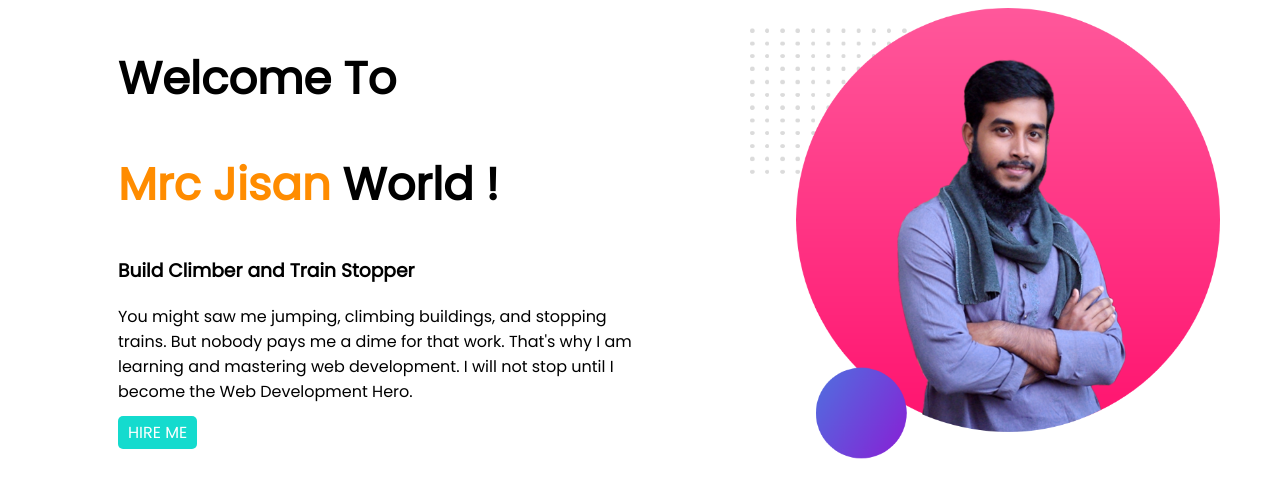
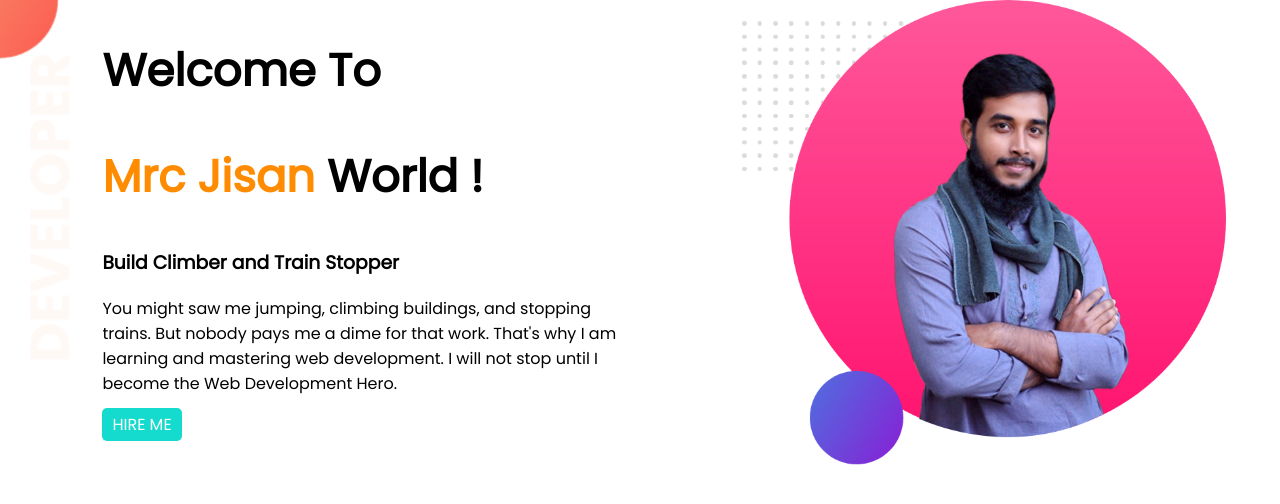
Before and after one commit to maksudur72/Developer-Portfolio, a plain HTML site: page index.html in a window 1280 px wide. Drawn offline with Linux system fonts and the light colour scheme; a web font is replaced by a local one.

Commit message:
top-banner-added

```diff
--- a/index.html
+++ b/index.html
@@ -13,7 +13,7 @@
 </head>
 
 <body>
-    <section>
+    <section class="top-banner">
         <div class="half-width">
             <h1>Welcome To</h1>
             <h1><span class="color">Mrc Jisan</span> World !</h1>
@@ -24,7 +24,7 @@
             <a class="link-button" target="_blank" href="https://github.com/maksudur72">HIRE ME</a>
         </div>
         <div class="half-width">
-            <img src="Jisan (2).png" alt="">
+            <img src="images/Jisan (2).png" alt="">
         </div>
     </section>
 </body>
--- a/style.css
+++ b/style.css
@@ -1,6 +1,7 @@
 body {
     font-family: 'Mochiy Pop P One', sans-serif;
     font-family: 'Poppins', sans-serif;
+    margin: 0;
 }
 
 section {
@@ -9,8 +10,8 @@ section {
 
 .half-width {
     width: 50%;
-    padding-left: 50px;
-    margin-left: 60px;
+    padding-left: 8%;
+
 
 }
 
@@ -33,3 +34,8 @@ h1 {
     color: white;
     border-radius: 5px;
 }
+
+.top-banner {
+    background-image: url(images/top-banner.png);
+    background-repeat: no-repeat;
+}
```
Also changed, not shown: images/Jisan (2).png (renamed from Jisan (2).png), images/top-banner.png (added).
